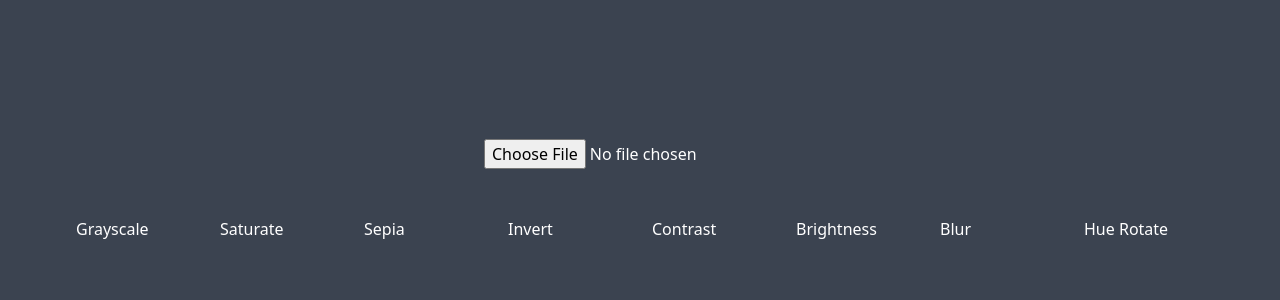
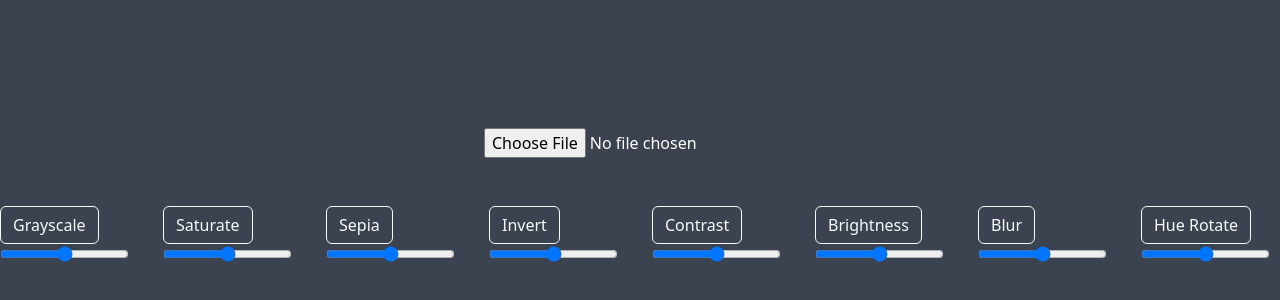
Before and after one commit to NelloRossi97/js-filters, a plain HTML site: page index.html in a window 1280 px wide. Shown: the part 202-502 px from the top of the page. Drawn offline with nearby package versions, Linux system fonts and the light colour scheme.

Commit message:
fixed cols

```diff
--- a/index.html
+++ b/index.html
@@ -19,37 +19,37 @@
         </div>
         <div class="filters-container">
             <div class="row">
-                <div class="col">
-                    <p class="title">Grayscale</p>
-                    <input type="range" class="d-none">
+                <div class="col-6 col-md-4 col-lg mb-5 mb-lg-0">
+                    <button class="title btn btn-outline-light">Grayscale</button>
+                    <input type="range">
                 </div>
-                <div class="col">
-                    <p class="title">Saturate</p>
-                    <input type="range" class="d-none">
+                <div class="col-6 col-md-4 col-lg mb-5 mb-lg-0">
+                    <button class="title btn btn-outline-light">Saturate</button>
+                    <input type="range">
                 </div>
-                <div class="col">
-                    <p class="title">Sepia</p>
-                    <input type="range" class="d-none">
+                <div class="col-6 col-md-4 col-lg mb-5 mb-lg-0">
+                    <button class="title btn btn-outline-light">Sepia</button>
+                    <input type="range">
                 </div>
-                <div class="col">
-                    <p class="title">Invert</p>
-                    <input type="range" class="d-none">
+                <div class="col-6 col-md-4 col-lg mb-5 mb-lg-0">
+                    <button class="title btn btn-outline-light">Invert</button>
+                    <input type="range">
                 </div>
-                <div class="col">
-                    <p class="title">Contrast</p>
-                    <input type="range" class="d-none">
+                <div class="col-6 col-md-4 col-lg mb-5 mb-lg-0">
+                    <button class="title btn btn-outline-light">Contrast</button>
+                    <input type="range">
                 </div>
-                <div class="col">
-                    <p class="title">Brightness</p>
-                    <input type="range" class="d-none">
+                <div class="col-6 col-md-4 col-lg mb-5 mb-lg-0">
+                    <button class="title btn btn-outline-light">Brightness</button>
+                    <input type="range">
                 </div>
-                <div class="col">
-                    <p class="title">Blur</p>
-                    <input type="range" class="d-none">
+                <div class="col-6 col-md-4 col-lg mb-5 mb-lg-0">
+                    <button class="title btn btn-outline-light">Blur</button>
+                    <input type="range">
                 </div>
-                <div class="col">
-                    <p class="title">Hue Rotate</p>
-                    <input type="range" class="d-none">
+                <div class="col-6 col-md-4 col-lg mb-5 mb-lg-0">
+                    <button class="title btn btn-outline-light">Hue Rotate</button>
+                    <input type="range">
                 </div>
             </div>
         </div>
```
